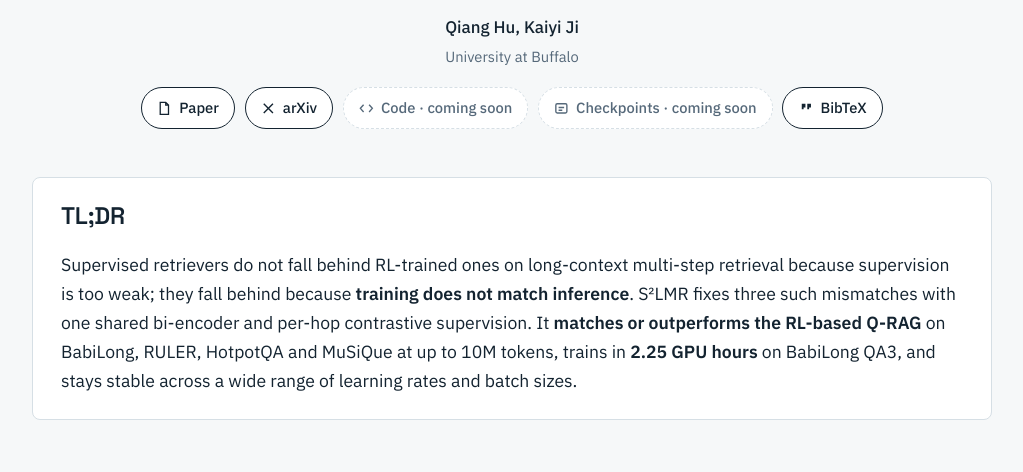
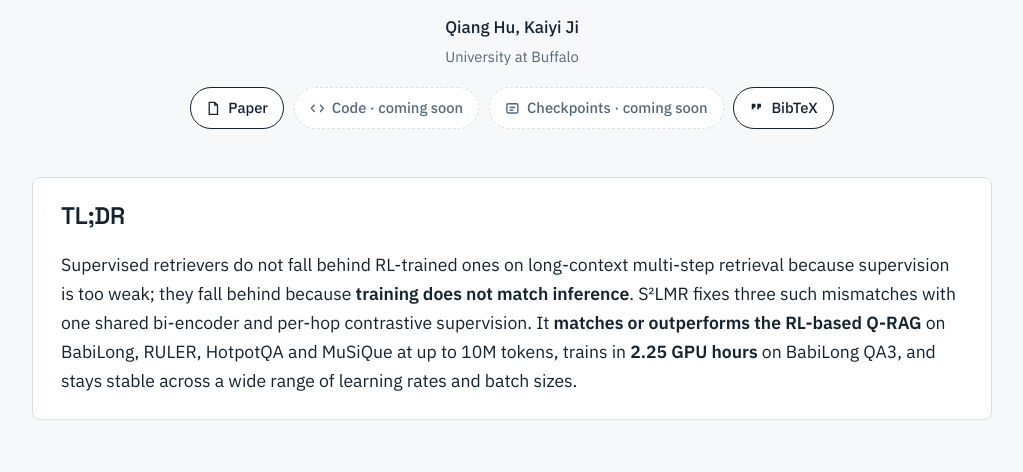
Before and after one commit to Fujump/s2lmr_page, a plain HTML site: page index.html in a window 1280 px wide. Shown: the part 328-800 px from the top of the page, without its empty margins (128-1151 px from the left). Drawn offline with Linux system fonts and the light colour scheme; a web font is replaced by a local one.

Commit message:
Drop separate arXiv button
Co-Authored-By: Claude Opus 5.5 <noreply@anthropic.com>

```diff
--- a/index.html
+++ b/index.html
@@ -264,7 +264,6 @@ footer .wide { display: flex; flex-wrap: wrap; justify-content: space-between; g
     </div>
     <div class="buttons">
       <a class="btn" href="https://arxiv.org/pdf/2611.28995" target="_blank" rel="noopener"><svg viewBox="0 0 16 16" aria-hidden="true"><path fill="none" stroke="currentColor" stroke-width="1.4" d="M3.5 1.5h6l3 3v10h-9zM9.5 1.5v3h3"/></svg>Paper</a>
-      <a class="btn" href="https://arxiv.org/abs/2611.28995" target="_blank" rel="noopener"><svg viewBox="0 0 16 16" aria-hidden="true"><path fill="none" stroke="currentColor" stroke-width="1.5" d="M3 3l10 10M13 3 3 13"/></svg>arXiv</a>
       <span class="btn soon"><svg viewBox="0 0 16 16" aria-hidden="true"><path fill="none" stroke="currentColor" stroke-width="1.5" d="M5 4 1.5 8 5 12M11 4l3.5 4L11 12"/></svg>Code · coming soon</span>
       <span class="btn soon"><svg viewBox="0 0 16 16" aria-hidden="true"><rect x="2" y="3" width="12" height="10" rx="1.5" fill="none" stroke="currentColor" stroke-width="1.5"/><path d="M5 7h6M5 10h4" stroke="currentColor" stroke-width="1.5"/></svg>Checkpoints · coming soon</span>
       <a class="btn" href="#citation"><svg viewBox="0 0 16 16" aria-hidden="true"><path fill="currentColor" d="M3 3h4v4H5v2H3zm6 0h4v4h-2v2H9z"/></svg>BibTeX</a>
```
